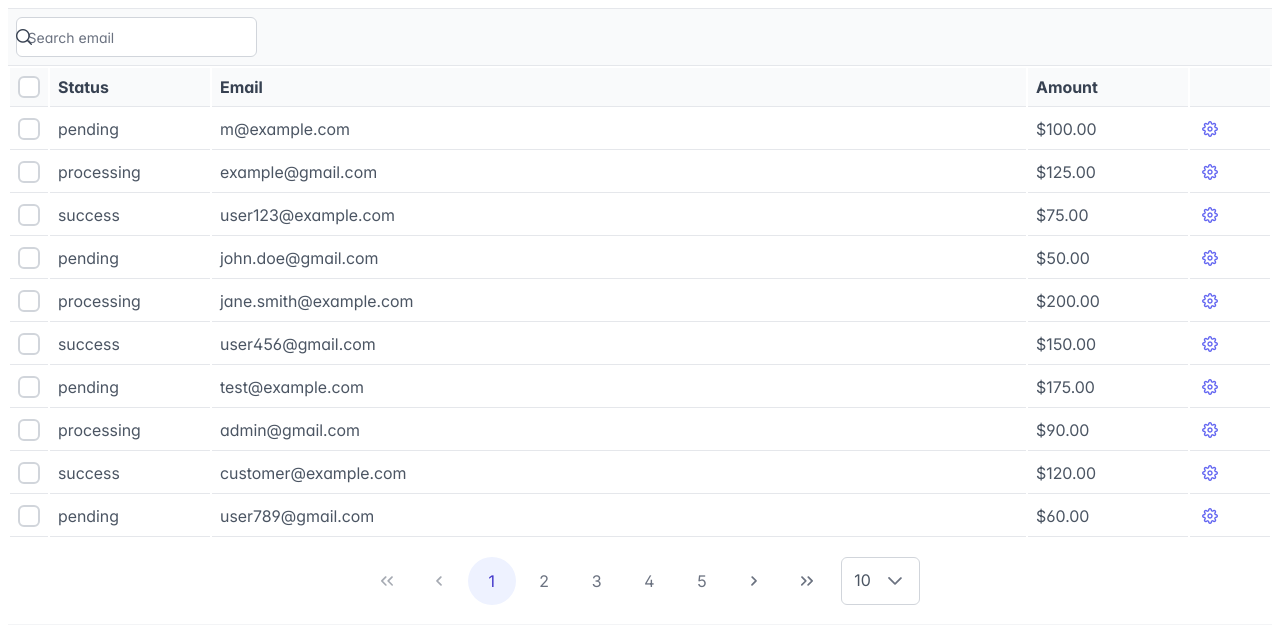
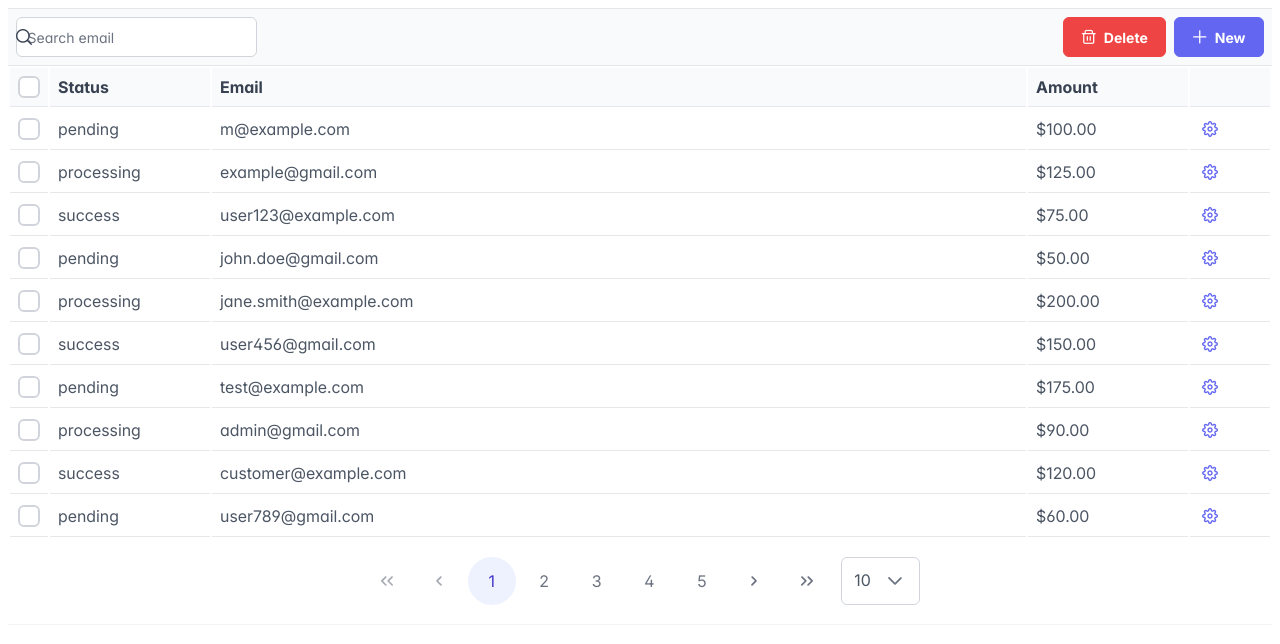
Before and after one commit to kiranojhanp/tanstack-prime-table, a React (Vite) app: page / in a window 1280 px wide. Shown: the top 644 px of the page. Built offline with nearby package versions, Linux system fonts and the light colour scheme.

Commit message:
feat: add bulk delete and add button

```diff
--- a/src/components/datatable/helpers.tsx
+++ b/src/components/datatable/helpers.tsx
@@ -2,6 +2,7 @@ import clsx from "clsx";
 import { InputText } from "primereact/inputtext";
 import * as React from "react";
 import type { SizeType } from "./table";
+import { Button } from "primereact/button";
 
 const TableToolbar = ({
   handleGlobalSearch,
@@ -22,17 +23,29 @@ const TableToolbar = ({
     });
   }, [size]);
 
+  const buttonClasses = React.useMemo(() => {
+    return clsx({
+      "p-button-sm": size === "small",
+      "": size === "normal",
+      "p-button-lg ": size === "large",
+    });
+  }, [size]);
+
   return (
     <div className="p-datatable-header">
       <span className="p-input-icon-left">
         <i className="pi pi-search" />
         <InputText
-          className={`${inputClasses}`}
+          className={inputClasses}
           placeholder={globalFilterPlaceholder ?? "Keyword Search"}
           value={value ?? ""}
           onChange={(event) => handleGlobalSearch(event)}
         />
       </span>
+      <div className='p-datatable-header-button-group'>
+        <Button className={buttonClasses} icon="pi pi-trash" label="Delete" severity="danger" />
+        <Button className={buttonClasses} icon="pi pi-plus" label="New" />
+      </div>
     </div>
   );
 };
--- a/src/primereact.css
+++ b/src/primereact.css
@@ -14,3 +14,9 @@ body {
   display: flex;
   justify-content: space-between;
 }
+
+.p-datatable-header-button-group {
+  display: flex;
+  align-items: center;
+  gap: 0.5rem;
+}
```
